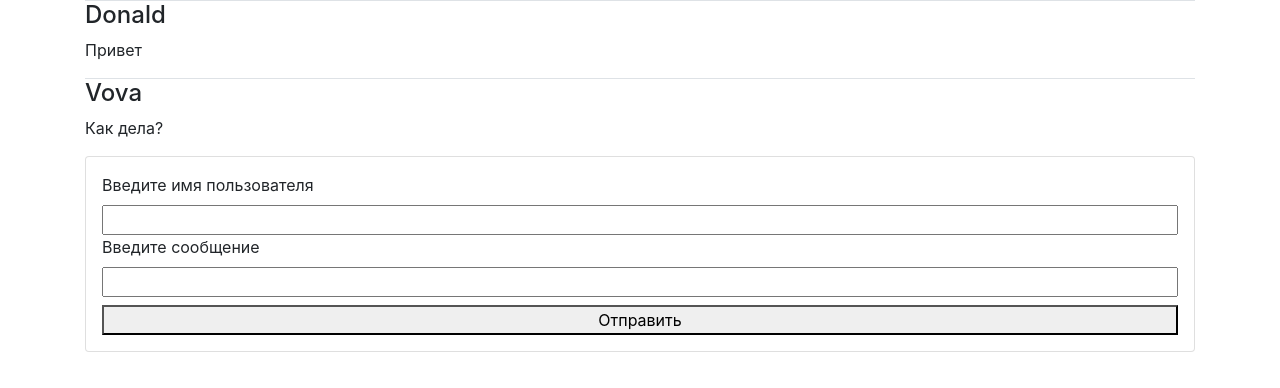
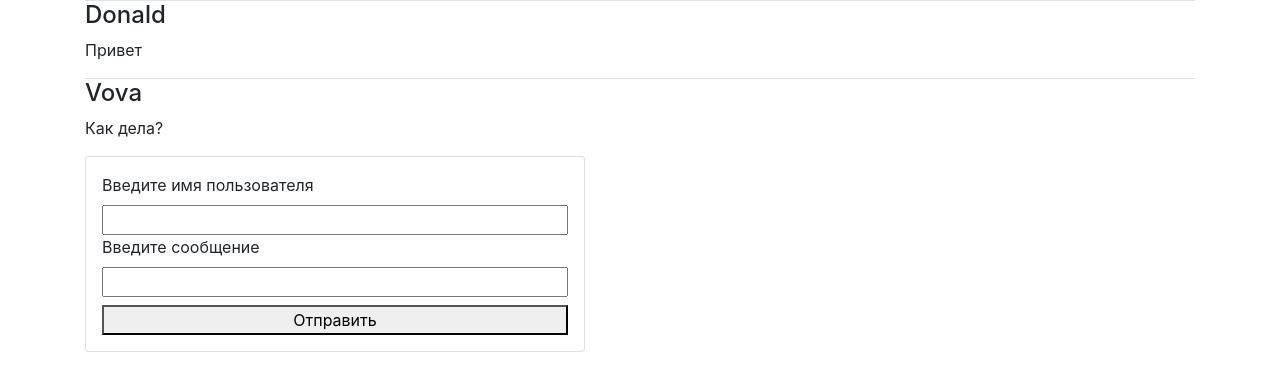
Before and after one commit to anton2009danilov/GB_React_basic, a React app: page / in a window 1280 px wide. Built offline with nearby package versions, Linux system fonts and the light colour scheme.

Commit message:
подключил стили style.css, ограничил ширину блока полей ввода

```diff
--- a/index.html
+++ b/index.html
@@ -7,6 +7,7 @@
       rel="stylesheet"
       href="https://maxcdn.bootstrapcdn.com/bootstrap/4.5.2/css/bootstrap.min.css"
     />
+    <link rel="stylesheet" href="style.css" />
     <title>React App</title>
   </head>
   <body>
--- a/static_src/components/MessageField.jsx
+++ b/static_src/components/MessageField.jsx
@@ -79,7 +79,7 @@ class MessageField extends React.Component {
       <div className="container">
         {messageElements}
 
-        <div className="d-flex flex-column card p-3">
+        <div className="d-flex flex-column card p-3 input_block">
           <label htmlFor="newText">Введите имя пользователя</label>
           <input
             type="text"
--- /dev/null
+++ b/style.css
@@ -0,0 +1,3 @@
+.input_block {
+  max-width: 500px;
+}
```
Also changed, not shown: 2 other files.
